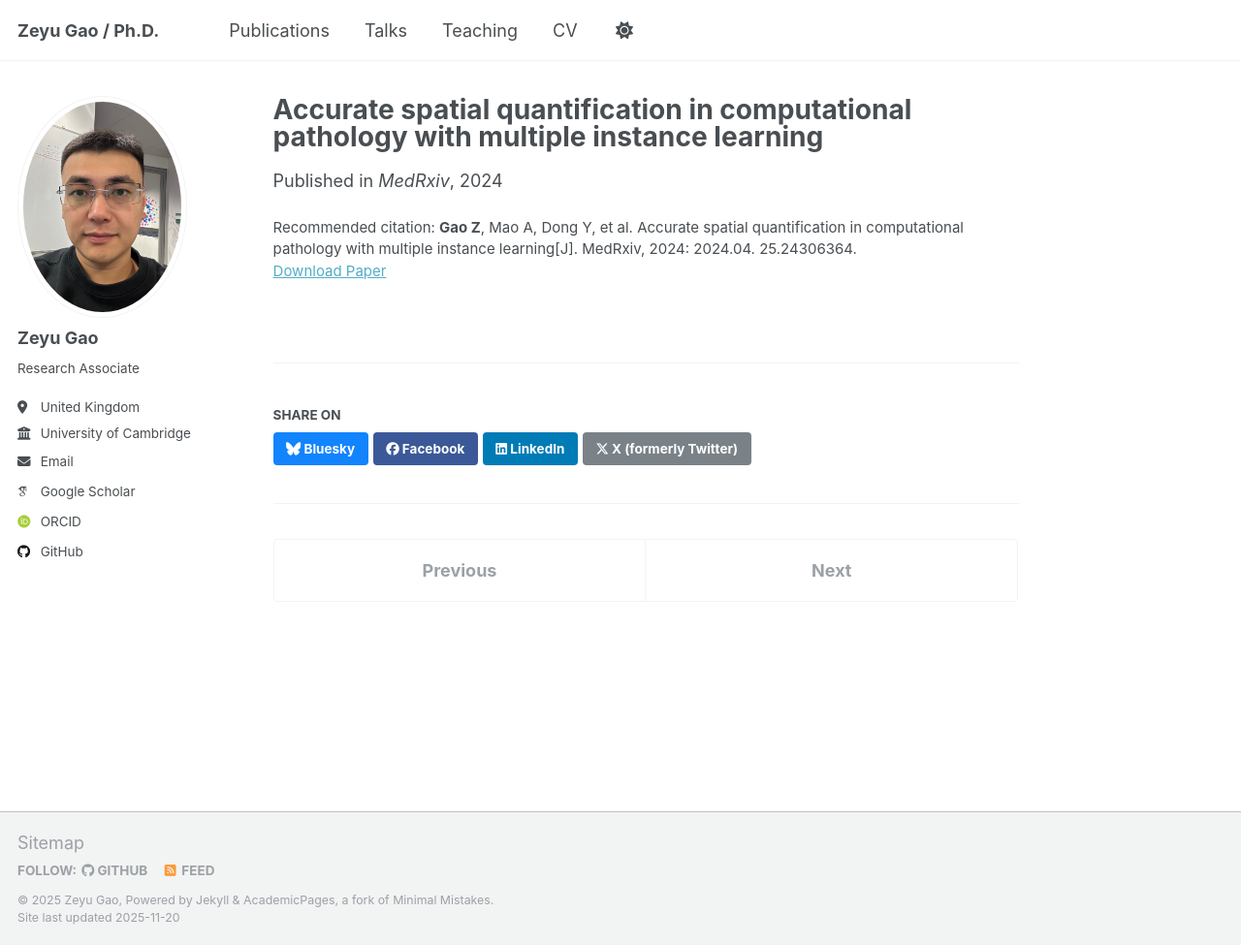
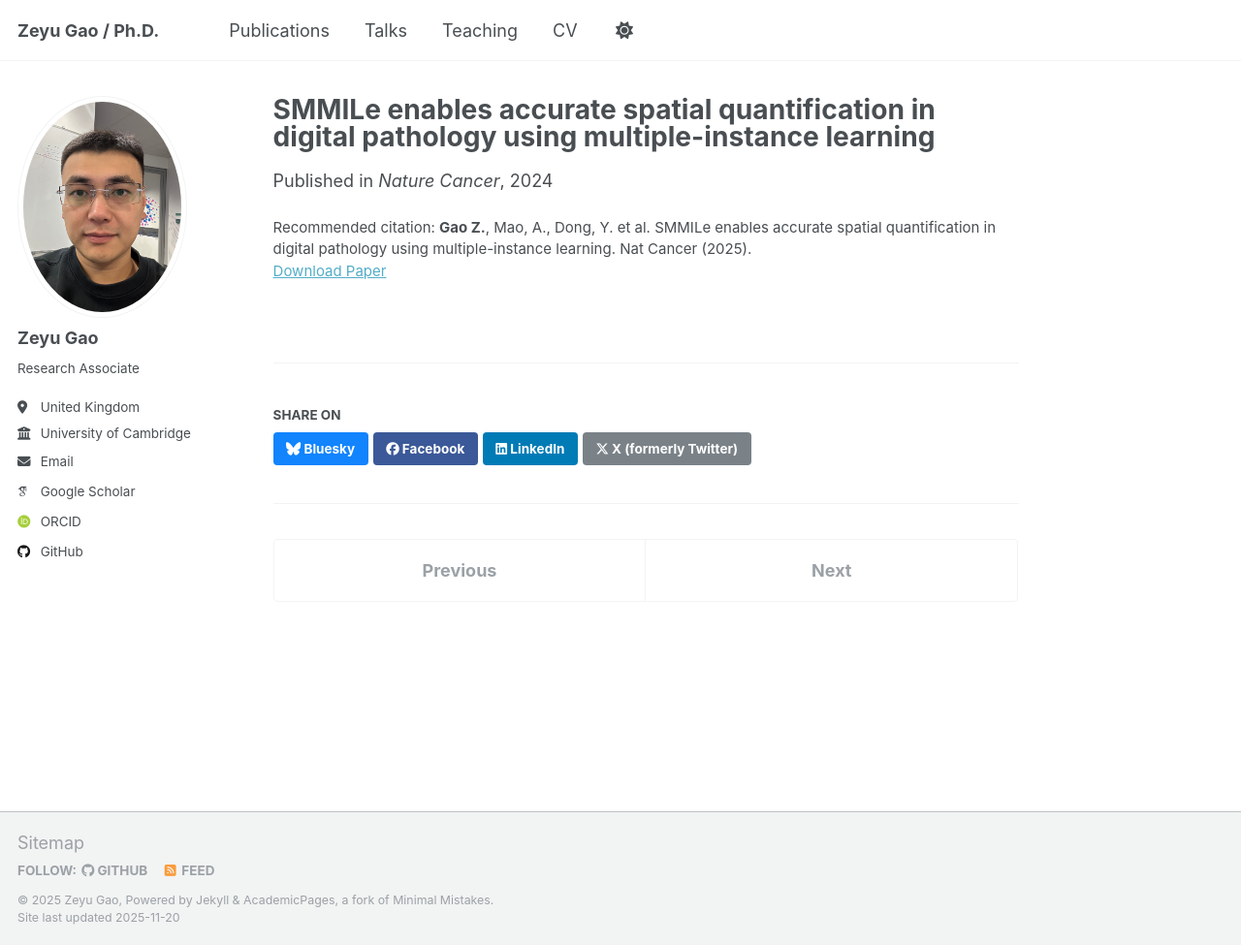
Before and after one commit to ZeyuGaoAi/ZeyuGaoAi.github.io, a Jekyll site: the page built from _publications/SMMILe2025.md, in a window 1280 px wide and 975 px high. Shown: the whole window at 97% size. Built offline with Jekyll 4.4.1, drawn with Linux system fonts in a browser that asks for light colours; some web fonts are replaced; a script that is not in the unit is left out.

Commit message:
Update SMMILe2025.md

```diff
--- a/_publications/SMMILe2025.md
+++ b/_publications/SMMILe2025.md
@@ -1,9 +1,9 @@
 ---
-title: "Accurate spatial quantification in computational pathology with multiple instance learning"
+title: "SMMILe enables accurate spatial quantification in digital pathology using multiple-instance learning"
 collection: publications
 category: manuscripts
 date: 2024-04-26
-venue: 'MedRxiv'
-paperurl: 'https://www.medrxiv.org/content/10.1101/2024.04.25.24306364v1'
-citation: '<strong>Gao Z</strong>, Mao A, Dong Y, et al. Accurate spatial quantification in computational pathology with multiple instance learning[J]. MedRxiv, 2024: 2024.04. 25.24306364.'
+venue: 'Nature Cancer'
+paperurl: 'https://www.nature.com/articles/s43018-025-01060-8'
+citation: '<strong>Gao Z.</strong>, Mao, A., Dong, Y. et al. SMMILe enables accurate spatial quantification in digital pathology using multiple-instance learning. Nat Cancer (2025).'
 ---
```
